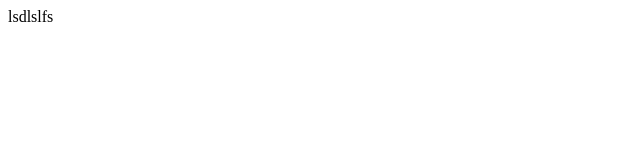
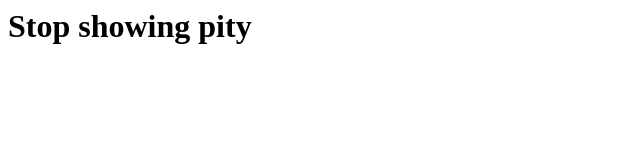
Before and after one commit to Krinllin/world, a plain HTML site: page index.html in a window 1280 px wide. Shown: the whole page, without its empty margins (0-640 px from the left). Drawn offline with Linux system fonts and the light colour scheme.

Commit message:
Site Changes on 10-27

```diff
--- a/index.html
+++ b/index.html
@@ -1,5 +1,10 @@
 <html>
-    <body>
-        lsdlslfs
-    </body>
+    <head>
+    <title>The World</title>
+    <link rel="stylesheet" href="style.css">
+    </head>
+        <body>
+           <h1>Stop showing pity
+           </h1>
+        </body>
 </html>
```
Also changed, not shown: 1 other file.
